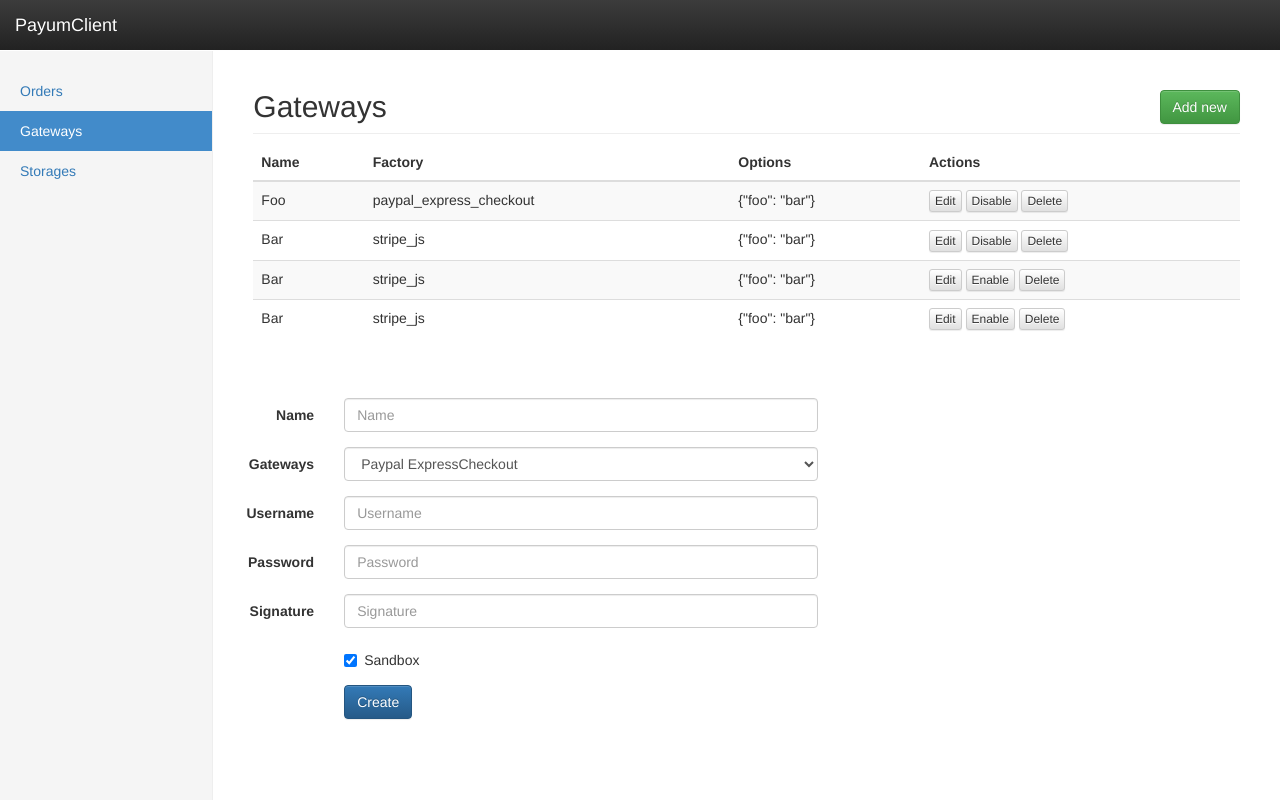
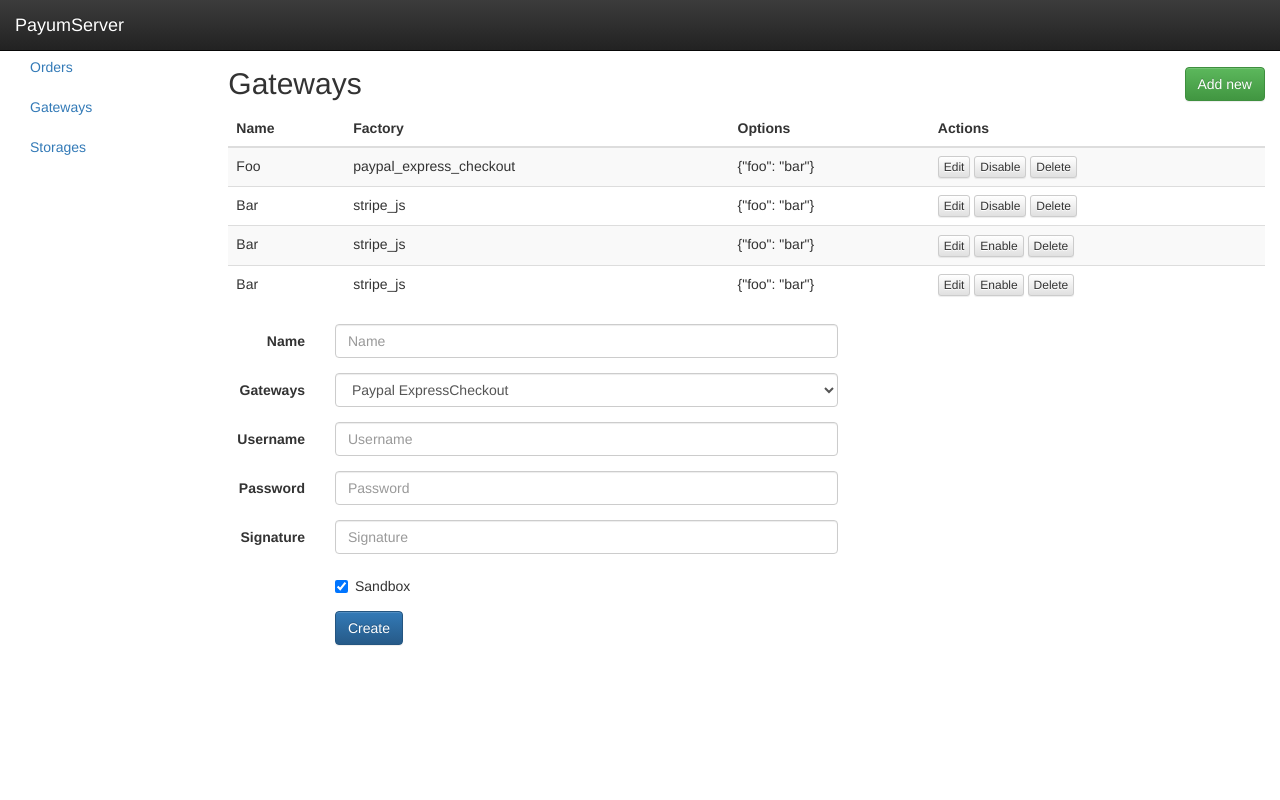
Before and after one commit to Payum/PayumServerUI, a website: page index.html in a window 1280 px wide. Drawn offline with nearby package versions, Linux system fonts and the light colour scheme.

Commit message:
- fixed menu issues

```diff
--- a/css/main.css
+++ b/css/main.css
@@ -1,105 +1,111 @@
-/*
- * Base structure
- */
+/**/
+ /** Base structure*/
+ /**/
 
 /* Move down content because we have a fixed navbar that is 50px tall */
-body {
-    padding-top: 50px;
-}
+/*body {*/
+    /*padding-top: 50px;*/
+/*}*/
 
 
-/*
- * Global add-ons
- */
+/**/
+ /** Global add-ons*/
+ /**/
 
-.sub-header {
-    padding-bottom: 10px;
-    border-bottom: 1px solid #eee;
-}
+/*.sub-header {*/
+    /*padding-bottom: 10px;*/
+    /*border-bottom: 1px solid #eee;*/
+/*}*/
 
-/*
- * Top navigation
- * Hide default border to remove 1px line.
- */
-.navbar-fixed-top {
-    border: 0;
-}
+/**/
+ /** Top navigation*/
+ /** Hide default border to remove 1px line.*/
+ /**/
+/*.navbar-fixed-top {*/
+    /*border: 0;*/
+/*}*/
 
-/*
- * Sidebar
- */
+/**/
+ /** Sidebar*/
+ /**/
 
 /* Hide for mobile, show later */
-.sidebar {
-    display: none;
-}
-@media (min-width: 768px) {
-    .sidebar {
-        position: fixed;
-        top: 51px;
-        bottom: 0;
-        left: 0;
-        z-index: 1000;
-        display: block;
-        padding: 20px;
-        overflow-x: hidden;
-        overflow-y: auto; /* Scrollable contents if viewport is shorter than content. */
-        background-color: #f5f5f5;
-        border-right: 1px solid #eee;
-    }
-}
+/*.sidebar {*/
+    /*display: none;*/
+/*}*/
+/*@media (min-width: 768px) {*/
+    /*.sidebar {*/
+        /*position: fixed;*/
+        /*top: 51px;*/
+        /*bottom: 0;*/
+        /*left: 0;*/
+        /*z-index: 1000;*/
+        /*display: block;*/
+        /*padding: 20px;*/
+        /*overflow-x: hidden;*/
+        /*overflow-y: auto; *//* Scrollable contents if viewport is shorter than content. */
+        /*background-color: #f5f5f5;*/
+        /*border-right: 1px solid #eee;*/
+    /*}*/
+/*}*/
 
 /* Sidebar navigation */
-.nav-sidebar {
-    margin-right: -21px; /* 20px padding + 1px border */
-    margin-bottom: 20px;
-    margin-left: -20px;
-}
-.nav-sidebar > li > a {
-    padding-right: 20px;
-    padding-left: 20px;
-}
-.nav-sidebar > .active > a,
-.nav-sidebar > .active > a:hover,
-.nav-sidebar > .active > a:focus {
-    color: #fff;
-    background-color: #428bca;
-}
+/*.nav-sidebar {*/
+    /*margin-right: -21px; *//* 20px padding + 1px border */
+    /*margin-bottom: 20px;*/
+    /*margin-left: -20px;*/
+/*}*/
+/*.nav-sidebar > li > a {*/
+    /*padding-right: 20px;*/
+    /*padding-left: 20px;*/
+/*}*/
+/*.nav-sidebar > .active > a,*/
+/*.nav-sidebar > .active > a:hover,*/
+/*.nav-sidebar > .active > a:focus {*/
+    /*color: #fff;*/
+    /*background-color: #428bca;*/
+/*}*/
 
 
-/*
- * Main content
- */
+/**/
+ /** Main content*/
+ /**/
 
-.main {
-    padding: 20px;
-}
-@media (min-width: 768px) {
-    .main {
-        padding-right: 40px;
-        padding-left: 40px;
-    }
-}
-.main .page-header {
-    margin-top: 0;
-}
+/*.main {*/
+    /*padding: 20px;*/
+/*}*/
+/*@media (min-width: 768px) {*/
+    /*.main {*/
+        /*padding-right: 40px;*/
+        /*padding-left: 40px;*/
+    /*}*/
+/*}*/
+/*.main .page-header {*/
+    /*margin-top: 0;*/
+/*}*/
 
 
-/*
- * Placeholder dashboard ideas
- */
+/**/
+ /** Placeholder dashboard ideas*/
+ /**/
 
-.placeholders {
-    margin-bottom: 30px;
-    text-align: center;
+/*.placeholders {*/
+    /*margin-bottom: 30px;*/
+    /*text-align: center;*/
+/*}*/
+/*.placeholders h4 {*/
+    /*margin-bottom: 0;*/
+/*}*/
+/*.placeholder {*/
+    /*margin-bottom: 20px;*/
+/*}*/
+/*.placeholder img {*/
+    /*display: inline-block;*/
+    /*border-radius: 50%;*/
+/*}*/
+
+
+.payum-ui-workspace
+{
+    margin-top: 35pt;
 }
-.placeholders h4 {
-    margin-bottom: 0;
-}
-.placeholder {
-    margin-bottom: 20px;
-}
-.placeholder img {
-    display: inline-block;
-    border-radius: 50%;
-}
--- a/index.html
+++ b/index.html
@@ -4,11 +4,16 @@
     <meta charset="utf-8">
     <meta http-equiv="X-UA-Compatible" content="IE=edge">
     <meta name="viewport" content="width=device-width, initial-scale=1">
-    <title>PayumClient</title>
+    <title>PayumServer</title>
 
     <!-- Bootstrap -->
-    <link rel="stylesheet" href="https://maxcdn.bootstrapcdn.com/bootstrap/3.2.0/css/bootstrap.min.css">
-    <link rel="stylesheet" href="https://maxcdn.bootstrapcdn.com/bootstrap/3.2.0/css/bootstrap-theme.min.css">
+
+    <link rel="stylesheet" href="bower_components/bootstrap/dist/css/bootstrap.css">
+    <link rel="stylesheet" href="bower_components/bootstrap/dist/css/bootstrap-theme.css">
+
+
+    <!--<link rel="stylesheet" href="https://maxcdn.bootstrapcdn.com/bootstrap/3.2.0/css/bootstrap.min.css">-->
+    <!--<link rel="stylesheet" href="https://maxcdn.bootstrapcdn.com/bootstrap/3.2.0/css/bootstrap-theme.min.css">-->
 
     <link rel="stylesheet" href="css/main.css">
 
@@ -20,31 +25,43 @@
     <![endif]-->
 </head>
 <body>
+
+
 <div class="navbar navbar-inverse navbar-fixed-top" role="navigation">
     <div class="container-fluid">
         <div class="navbar-header">
             <button type="button" class="navbar-toggle collapsed" data-toggle="collapse" data-target=".navbar-collapse">
-                <span class="sr-only">Toggle navigation</span>
+                <span class="sr-only">Menu</span>
                 <span class="icon-bar"></span>
                 <span class="icon-bar"></span>
                 <span class="icon-bar"></span>
             </button>
-            <a class="navbar-brand" href="#">PayumClient</a>
-        </div>
-    </div>
+            <a class="navbar-brand" href="#">PayumServer</a>
         </div>
 
-<div class="container-fluid">
-    <div class="row">
-        <div class="col-sm-3 col-md-2 sidebar">
-            <ul class="nav nav-sidebar">
+        <div class="collapse navbar-collapse">
+            <ul class="nav navbar-nav visible-xs">
                 <li><a href="#">Orders</a></li>
                 <li class="active"><a href="#">Gateways</a></li>
                 <li><a href="#">Storages</a></li>
             </ul>
         </div>
-        <div class="col-sm-9 col-sm-offset-3 col-md-10 col-md-offset-2 main">
-            <h2 class="sub-header">Gateways <button type="button" class="btn btn-success pull-right">Add new</button></h2>
+    </div>
+</div>
+
+<div class="container-fluid payum-ui-workspace">
+    <div class="row">
+        <div class="col-sm-3 col-md-2 sidebar">
+            <ul class="nav nav-sidebar hidden-xs">
+                <li><a href="#">Orders</a></li>
+                <li class="active"><a href="#">Gateways</a></li>
+                <li><a href="#">Storages</a></li>
+            </ul>
+        </div>
+        <div class="col-sm-9 col-md-10 main">
+            <h2 class="sub-header">Gateways
+                <button type="button" class="btn btn-success pull-right">Add new</button>
+            </h2>
             <div class="table-responsive">
                 <table class="table table-striped">
                     <thead>
@@ -100,17 +117,21 @@
                 </table>
             </div>
         </div>
+    </div>
+
     <div class="row">
         <div class="col-sm-2 col-sm-offset-2 col-md-6 col-md-offset-2 main">
             <form class="form-horizontal">
                 <div class="form-group">
                     <label for="name" class="control-label col-xs-2">Name</label>
+
                     <div class="col-xs-10">
                         <input type="password" class="form-control" id="name" placeholder="Name">
                     </div>
                 </div>
                 <div class="form-group">
                     <label for="gateways" class="control-label col-xs-2">Gateways</label>
+
                     <div class="col-xs-10">
                         <select id="gateways" class="form-control">
                             <option>Paypal ExpressCheckout</option>
@@ -121,18 +142,21 @@
                 </div>
                 <div class="form-group">
                     <label for="username" class="control-label col-xs-2">Username</label>
+
                     <div class="col-xs-10">
                         <input type="email" class="form-control" id="username" placeholder="Username">
                     </div>
                 </div>
                 <div class="form-group">
                     <label for="password" class="control-label col-xs-2">Password</label>
+
                     <div class="col-xs-10">
                         <input type="password" class="form-control" id="password" placeholder="Password">
                     </div>
                 </div>
                 <div class="form-group">
                     <label for="signature" class="control-label col-xs-2">Signature</label>
+
                     <div class="col-xs-10">
                         <input type="password" class="form-control" id="signature" placeholder="Signature">
                     </div>
@@ -152,11 +176,11 @@
             </form>
         </div>
     </div>
-    </div>
 
 </div>
 
 <script src="https://code.jquery.com/jquery-2.1.1.min.js"></script>
 <script src="https://maxcdn.bootstrapcdn.com/bootstrap/3.2.0/js/bootstrap.min.js"></script>
+
 </body>
 </html>
```
Also changed, not shown: 1 other file. Lines whose indentation alone changed are shown as unchanged.
